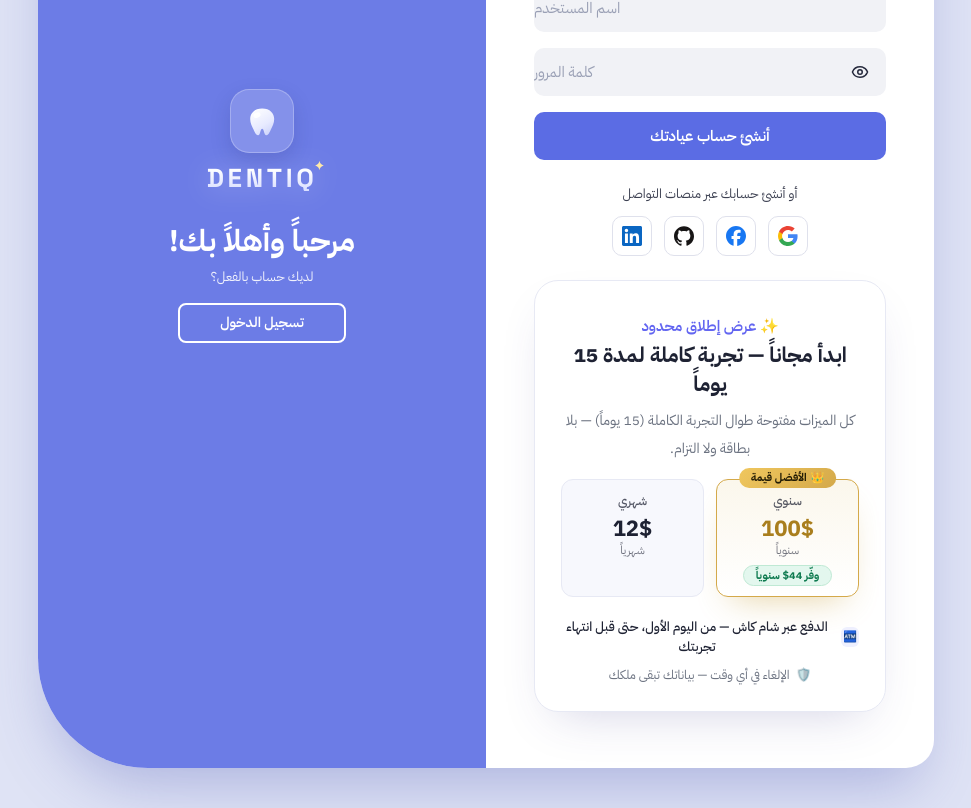
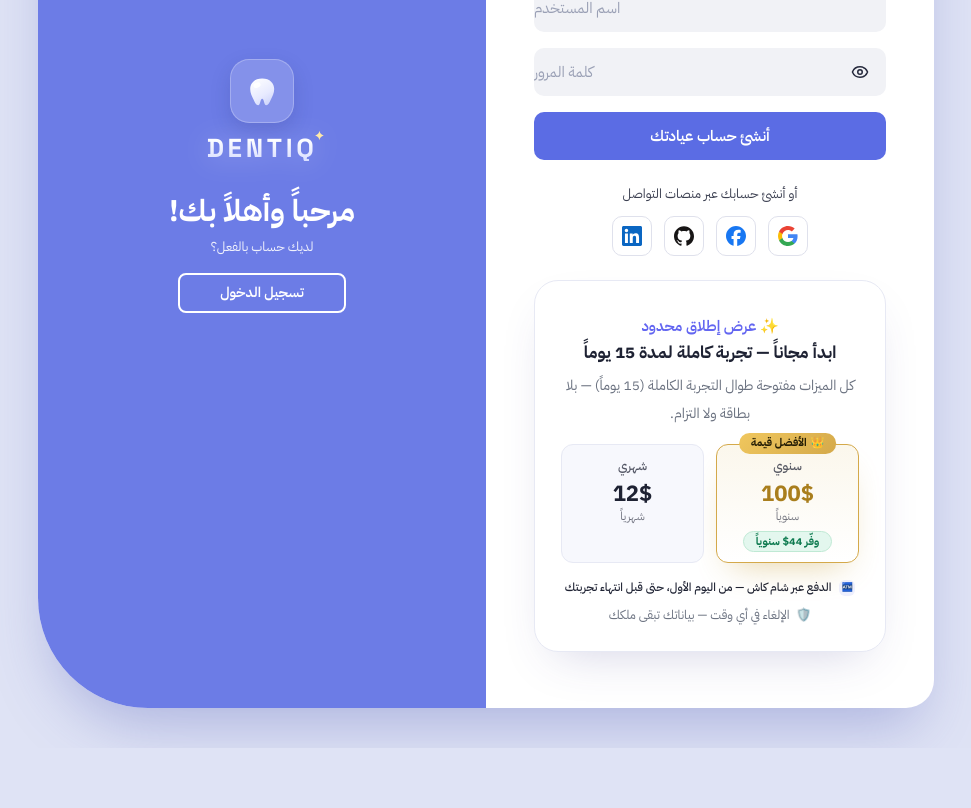
Before and after one commit to tomasloper266-svg/dental-clinic, a Next.js app: page /signup in a window 1280 px wide. Shown: the part 376-1184 px from the top of the page, without its empty margins (154-1125 px from the left). After the commit the page ends 1124 px from the top, so only its background shows below. Built offline with nearby package versions, Linux system fonts and the light colour scheme; no server answers.

Commit message:
style(signup): shrink free-trial heading and sham cash line

```diff
--- a/components/subscription/SignupPlansCard.tsx
+++ b/components/subscription/SignupPlansCard.tsx
@@ -30,7 +30,7 @@ export function SignupPlansCard() {
         <span aria-hidden>✨</span> {t("auth.plans.limitedOffer")}
       </p>
 
-      <h2 className="mt-1 text-[21px] font-extrabold leading-snug text-[#1e2233]">
+      <h2 className="mt-1 text-[17px] font-bold leading-snug text-[#1e2233]">
         {t("auth.plans.startFree", { days: TRIAL_DAYS })}
       </h2>
       <p className="mt-2 text-[14px] leading-7 text-[#6b7280]">
@@ -87,10 +87,10 @@ export function SignupPlansCard() {
         })}
       </ul>
 
-      <p className="mt-5 flex items-center justify-center gap-2 text-[13px] font-medium text-[#1e2233]">
+      <p className="mt-4 flex items-center justify-center gap-2 text-[11.5px] font-medium text-[#1e2233]">
         <span
           aria-hidden
-          className="flex h-5 w-5 items-center justify-center rounded-md bg-[#eef0ff] text-[11px] text-[#4f46e5]"
+          className="flex h-4 w-4 items-center justify-center rounded-md bg-[#eef0ff] text-[9px] text-[#4f46e5]"
         >
           🏧
         </span>
```
